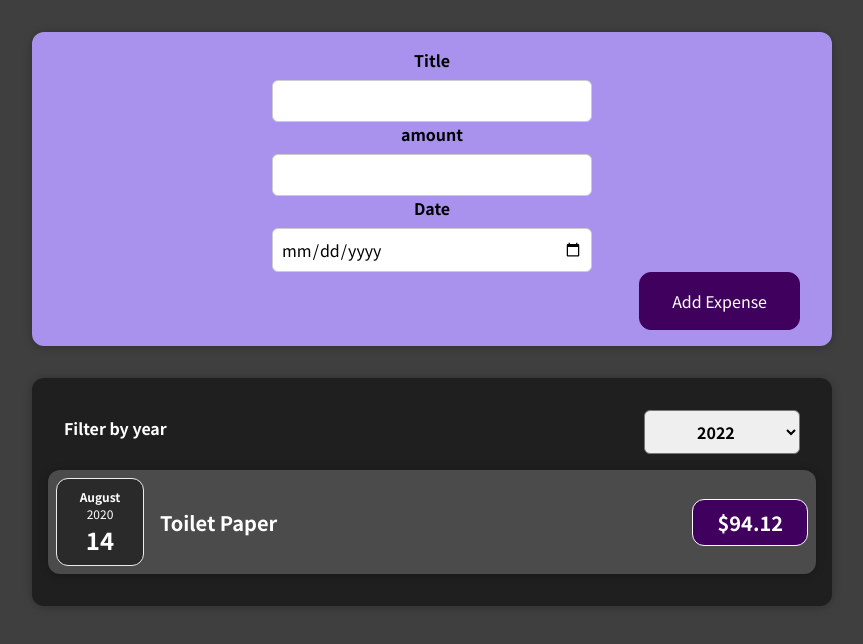
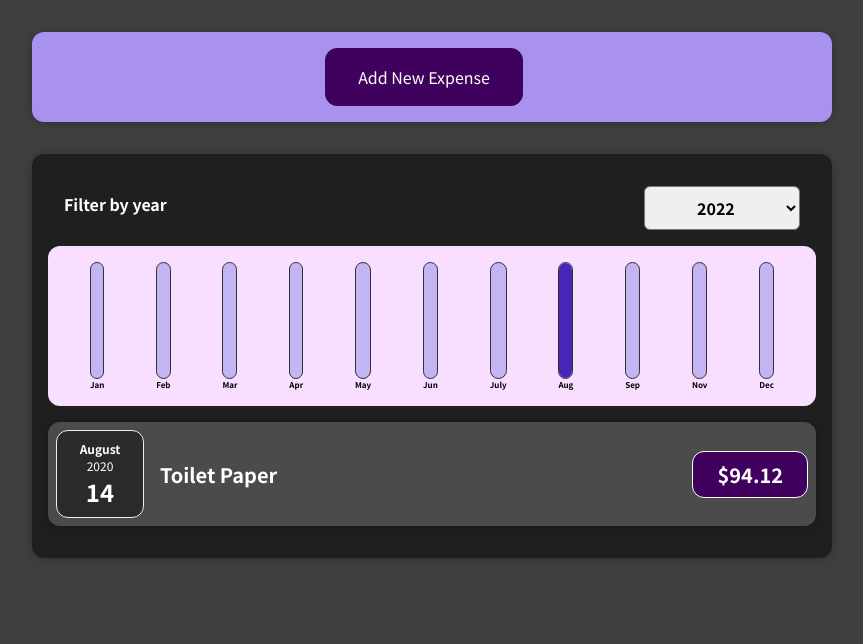
Before and after one commit to popt00/ExpenseTracker, a React (Create React App) app: page / in a window 1280 px wide. Shown: the top 644 px of the page, without its empty margins (208-1071 px from the left). Built offline with nearby package versions, Linux system fonts and the light colour scheme.

Commit message:
added Expensechart component

```diff
--- /dev/null
+++ b/src/components/Charts/Chart.css
@@ -0,0 +1,9 @@
+.chart {
+    padding: 1rem;
+    border-radius: 12px;
+    background-color: #f8dfff;
+    text-align: center;
+    display: flex;
+    justify-content: space-around;
+    height: 10rem;
+  }
--- /dev/null
+++ b/src/components/Charts/Chart.js
@@ -0,0 +1,22 @@
+import ChartBar from "./ChartBar";
+import "./Chart.css";
+const Chart = (props) => {
+    const array = props.dataPoints.map(dataPoint=> dataPoint.value);
+    const totalMaximum = Math.max(...array);
+    console.log(props.dataPoints);
+    console.log(totalMaximum);
+  return (
+    <div className="chart">
+      {props.dataPoints.map((dataPoint) => (
+        <ChartBar
+          key={dataPoint.label}
+          value={dataPoint.value}
+          maxValue={totalMaximum}
+          label={dataPoint.label}
+        />
+      ))}
+    </div>
+  );
+};
+
+export default Chart;
--- /dev/null
+++ b/src/components/Charts/ChartBar.css
@@ -0,0 +1,30 @@
+.chart-bar {
+    height: 100%;
+    display: flex;
+    flex-direction: column;
+    align-items: center;
+  }
+
+  .chart-bar__inner {
+    height: 100%;
+    width: 100%;
+    border: 1px solid #313131;
+    border-radius: 12px;
+    background-color: #c3b4f3;
+    overflow: hidden;
+    display: flex;
+    flex-direction: column;
+    justify-content: flex-end;
+  }
+
+  .chart-bar__fill {
+    background-color: #4826b9;
+    width: 100%;
+    transition: all 0.3s ease-out;
+  }
+
+  .chart-bar__label {
+    font-weight: bold;
+    font-size: 0.5rem;
+    text-align: center;
+  }
--- /dev/null
+++ b/src/components/Charts/ChartBar.js
@@ -0,0 +1,24 @@
+import './ChartBar.css'
+
+const ChartBar = (props) => {
+  let barFillHeight = "0%";
+  if (props.maxValue > 0) {
+    barFillHeight = Math.round((props.value / props.maxValue) * 100) + "%";
+  }
+  console.log("props");
+  console.log(props);
+
+  return (
+    <div className="chart-bar">
+      <div className="chart-bar__inner">
+        <div
+          className="chart-bar__fill"
+          style={{ height: barFillHeight }}
+        ></div>
+      </div>
+      <div className="chart-bar__label">{props.label}</div>
+    </div>
+  );
+};
+
+export default ChartBar;
--- /dev/null
+++ b/src/components/Expenses/ExpenseChart.js
@@ -0,0 +1,25 @@
+import Chart from "../Charts/Chart";
+
+const ExpenseChart = props =>{
+    const chartDataPoints = [
+        {label: "Jan", value: 0},
+        {label: "Feb", value: 0},
+        {label: "Mar", value: 0},
+        {label: "Apr", value: 0},
+        {label: "May", value: 0},
+        {label: "Jun", value: 0},
+        {label: "July", value: 0},
+        {label: "Aug", value: 0},
+        {label: "Sep", value: 0},
+        {label: "Nov", value: 0},
+        {label: "Dec", value: 0}
+    ];
+
+    for(const expense of props.expenses){
+        const expenseMonth = expense.date.getMonth();
+        chartDataPoints[expenseMonth].value += expense.amount;
+    }
+
+    return <Chart dataPoints = {chartDataPoints}/>
+}
+export default ExpenseChart;
--- a/src/components/Expenses/Expenses.js
+++ b/src/components/Expenses/Expenses.js
@@ -4,6 +4,7 @@ import Card from "../UI/Card";
 import "./Expenses.css";
 import ExpenseFilter from "./ExpenseFilter";
 import ExpenseList from "./ExpenseList";
+import ExpenseChart from "./ExpenseChart";
 const Expenses = (props) => {
   const [filteredYear, setFilteredYear] = useState("2020");
 
@@ -14,12 +15,13 @@ const Expenses = (props) => {
   const filteredExpense = props.items.filter((item) => {
     return item.date.getFullYear().toString() === filteredYear;
   });
-  console.log(filteredExpense);
+  // console.log(filteredExpense);
   return (
     <div>
       <Card className="expenses">
         <ExpenseFilter onSaveDate={onSaveDateHandling} />
-        <ExpenseList items = {filteredExpense}/>
+        <ExpenseChart expenses = {filteredExpense} />
+        <ExpenseList items = {filteredExpense} />
       </Card>
     </div>
   );
--- a/src/components/NewExpense/ExpenseForm.js
+++ b/src/components/NewExpense/ExpenseForm.js
@@ -5,6 +5,8 @@ const ExpenseForm = (props) =>{
     const [enteredTitle, setEnteredTitle] = useState('');
     const [enteredAmount, setEnteredAmount] = useState('');
     const [enteredDate, setEnteredDate] = useState('');
+
+
     const titleChangeHandler = (event) =>{
         setEnteredTitle(event.target.value);
         console.log(enteredTitle);
@@ -48,6 +50,7 @@ const ExpenseForm = (props) =>{
           </div>
         </div>
         <div className='new-expense__actions'>
+            <button type = "button" onClick={props.cancelButtonHandler}> Cancel</button>
             <button type = "submit"> Add Expense</button>
         </div>
       </form>
--- a/src/components/NewExpense/NewExpense.js
+++ b/src/components/NewExpense/NewExpense.js
@@ -1,19 +1,38 @@
 import "./NewExpense.css";
 import "./ExpenseForm";
 import ExpenseForm from "./ExpenseForm";
+import { useState } from "react";
 
 const NewExpense = (props) => {
-
-  const saveExpenseDataHandler = (enteredExpenseData) =>{
+  const saveExpenseDataHandler = (enteredExpenseData) => {
     const expenseData = {
-      id : Math.random().toString(),
-      ...enteredExpenseData
+      id: Math.random().toString(),
+      ...enteredExpenseData,
     };
     props.onAddExpense(expenseData);
+  };
+  const [isFormVisible, setisFormVisible] = useState("no");
+  const addNewExpenseButtonHandler = () => {
+    setisFormVisible("yes");
+  };
+
+  const cancelButtonHandler = () =>{
+    setisFormVisible('no');
   }
   return (
     <div className="new-expense">
-      <ExpenseForm onSaveExpenseData = {saveExpenseDataHandler} />
+      {isFormVisible == "no" && (
+        <button
+          type="button"
+          className="new-expense__actions"
+          onClick={addNewExpenseButtonHandler}
+        >
+          Add New Expense
+        </button>
+      )}
+      {isFormVisible == "yes" && (
+        <ExpenseForm onSaveExpenseData={saveExpenseDataHandler} cancelButtonHandler = {cancelButtonHandler} />
+      )}
     </div>
   );
 };
```
